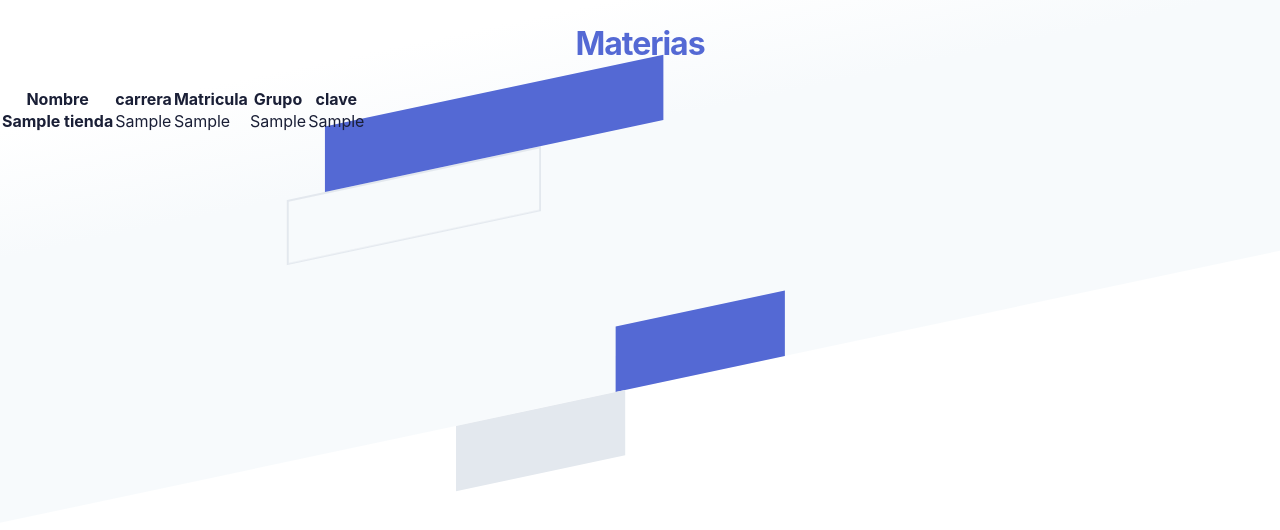
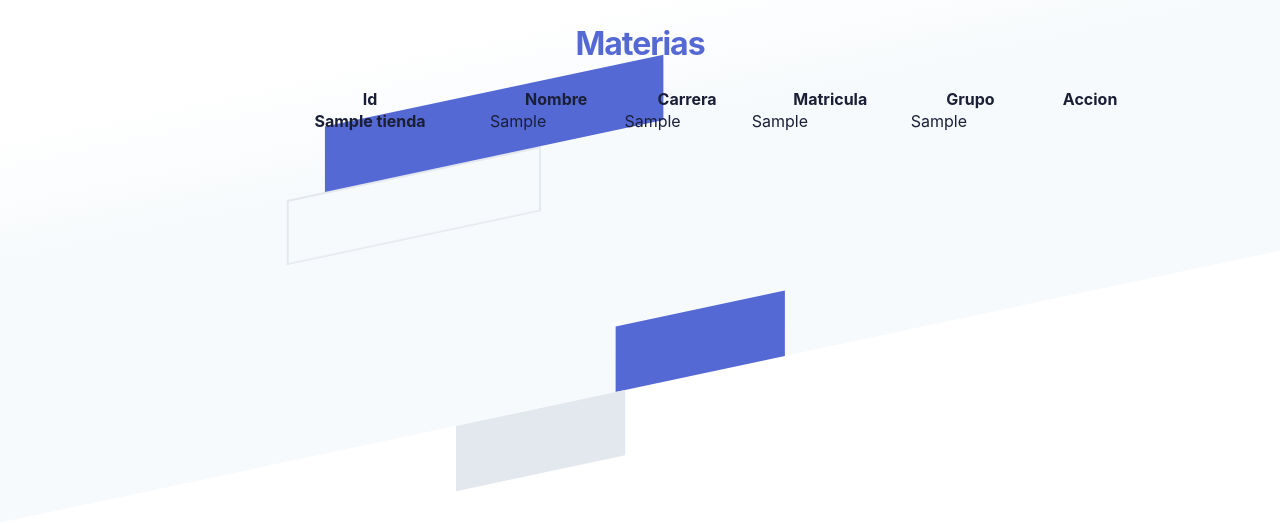
Before and after one commit to Alondra-Mendoza03/SaberhacerU2, a PHP site: page /welcome.php in a window 1280 px wide. Shown: the top 530 px of the page. Run offline with PHP 8.4, Linux system fonts and the light colour scheme; tables that the repository leaves empty or names only in its code hold one stand-in row (values such as "Sample post").

Commit message:
Update welcome.php

```diff
--- a/welcome.php
+++ b/welcome.php
@@ -48,14 +48,15 @@
 
               <form  id="stripe-login" method="post">
 
-              <table class="table">
+               <table class="table"  style="width: 900px; margin-left: 250px; " >
         <thead class="table-warning">
             <tr>
+        <th scope="col">Id</th>
             <th scope="col">Nombre</th>
-            <th scope="col">carrera</th>
+            <th scope="col">Carrera</th>
             <th scope="col">Matricula</th>
             <th scope="col">Grupo</th>
-            <th scope="col">clave</th>
+            <th scope="col">Accion</th>
 
 
 
```
